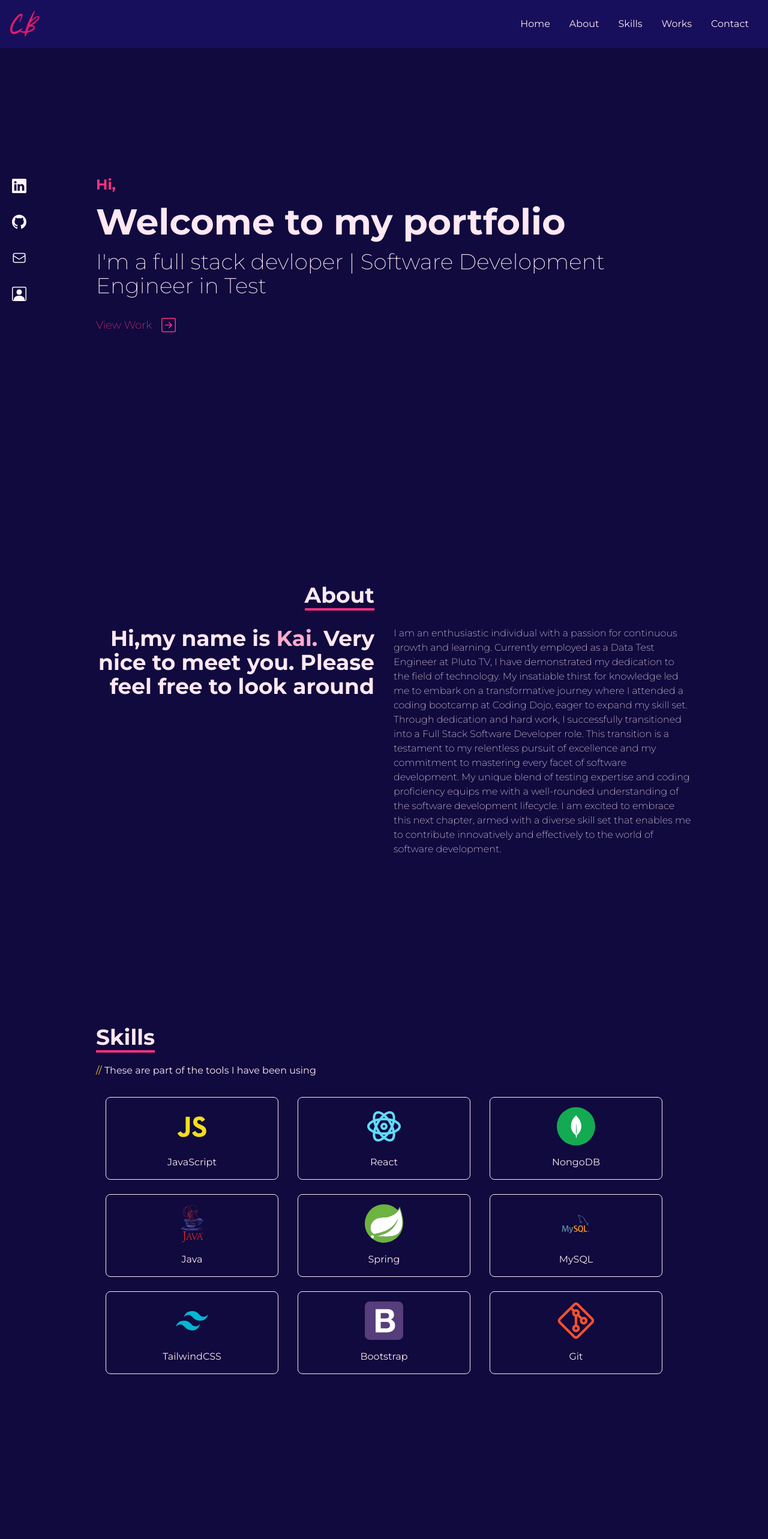
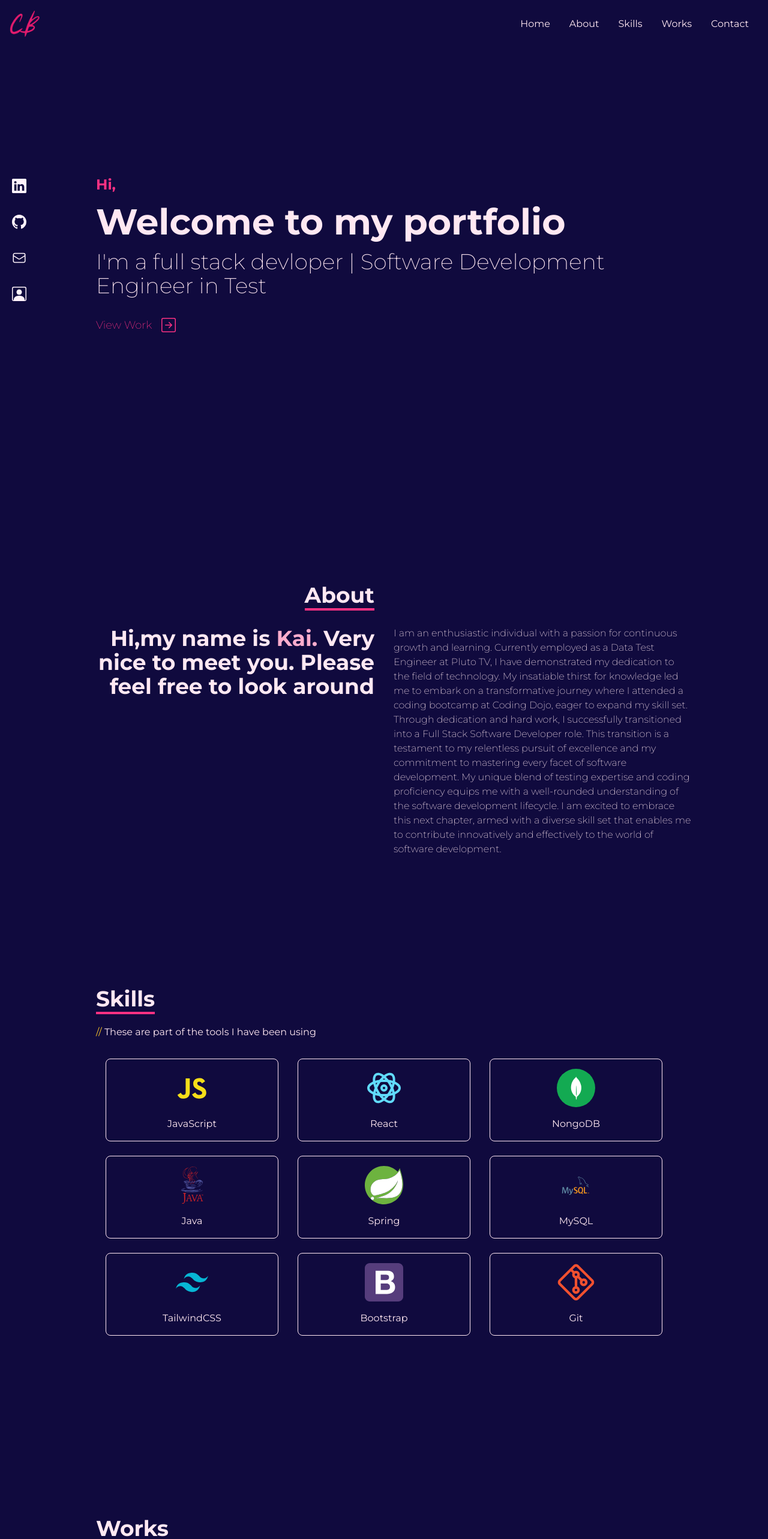
Before and after one commit to KaiIemsawat/portfolio-02-blue, a React (Create React App) app: page / in a window 1280 px wide. Shown: the top 2566 px of the page at 60% size. Built offline with nearby package versions, Linux system fonts and the light colour scheme.

Commit message:
fixed style issues. Begin Contact

```diff
--- a/src/App.js
+++ b/src/App.js
@@ -1,4 +1,5 @@
 import About from "./components/About";
+import Contact from "./components/Contact";
 import Home from "./components/Home";
 import Navbar from "./components/Navbar";
 import Skills from "./components/Skills";
@@ -12,6 +13,7 @@ function App() {
             <About />
             <Skills />
             <Works />
+            <Contact />
         </div>
     );
 }
--- /dev/null
+++ b/src/components/Contact.jsx
@@ -0,0 +1,4 @@
+const Contact = () => {
+    return <div>Contact</div>;
+};
+export default Contact;
--- a/src/components/Navbar.jsx
+++ b/src/components/Navbar.jsx
@@ -1,4 +1,4 @@
-import { useState } from "react";
+import { useEffect, useState } from "react";
 import Logo from "../assets/logo1.png";
 import ListMenu from "../icons/ListMenu";
 import XMark from "../icons/XMark";
@@ -13,8 +13,26 @@ const Navbar = () => {
         setIsNav(!isNav);
     };
 
+    const [scrollTop, setScrollTop] = useState(0);
+    console.log(scrollTop);
+
+    useEffect(() => {
+        const onScroll = (e) => {
+            setScrollTop(e.target.documentElement.scrollTop);
+        };
+        window.addEventListener("scroll", onScroll);
+
+        return () => window.removeEventListener("scroll", onScroll);
+    }, [scrollTop]);
+
     return (
-        <div className="fixed w-full h-[80px] flex justify-between items-center px-4 bg-cblue-700 text-cpink-50">
+        <div
+            className={`fixed w-full h-[80px] flex justify-between items-center px-4 bg-cblue-800 text-cpink-50 ${
+                scrollTop === 0
+                    ? ""
+                    : "opacity-70 shadow-2xl shadow-cblue-800/50"
+            }`}
+        >
             {/* Logo */}
             <div>
                 <img style={{ width: "50px" }} src={Logo} alt="logo" />
--- a/src/components/Skills.jsx
+++ b/src/components/Skills.jsx
@@ -11,7 +11,7 @@ import TailwndIcon from "../icons/TailwndIcon";
 const Skills = () => {
     return (
         <div
-            className="bg-cblue-800 w-full h-screen pb-64 md:mt-[128px]"
+            className="bg-cblue-800 w-full h-screen pb-64 mt-[480px] sm:mt-16"
             name="skills"
         >
             {/* Container */}
--- a/src/components/Works.jsx
+++ b/src/components/Works.jsx
@@ -9,10 +9,7 @@ import Card from "./components/Card";
 
 const Works = () => {
     return (
-        <div
-            className="bg-cblue-800 w-full md:h-screen md:mt-[1020px]"
-            name="works"
-        >
+        <div className="bg-cblue-800 w-full  mt-32 sm:mt-16" name="works">
             <div className="flex flex-col w-full h-full justify-center mx-auto max-w-[980px] lg:max-w-[820px] xl:max-w-[1024px] px-8 text-cpink-50">
                 <div className="pb-8">
                     <p className="text-4xl font-bold inline border-b-4 border-cpink-500">
```
